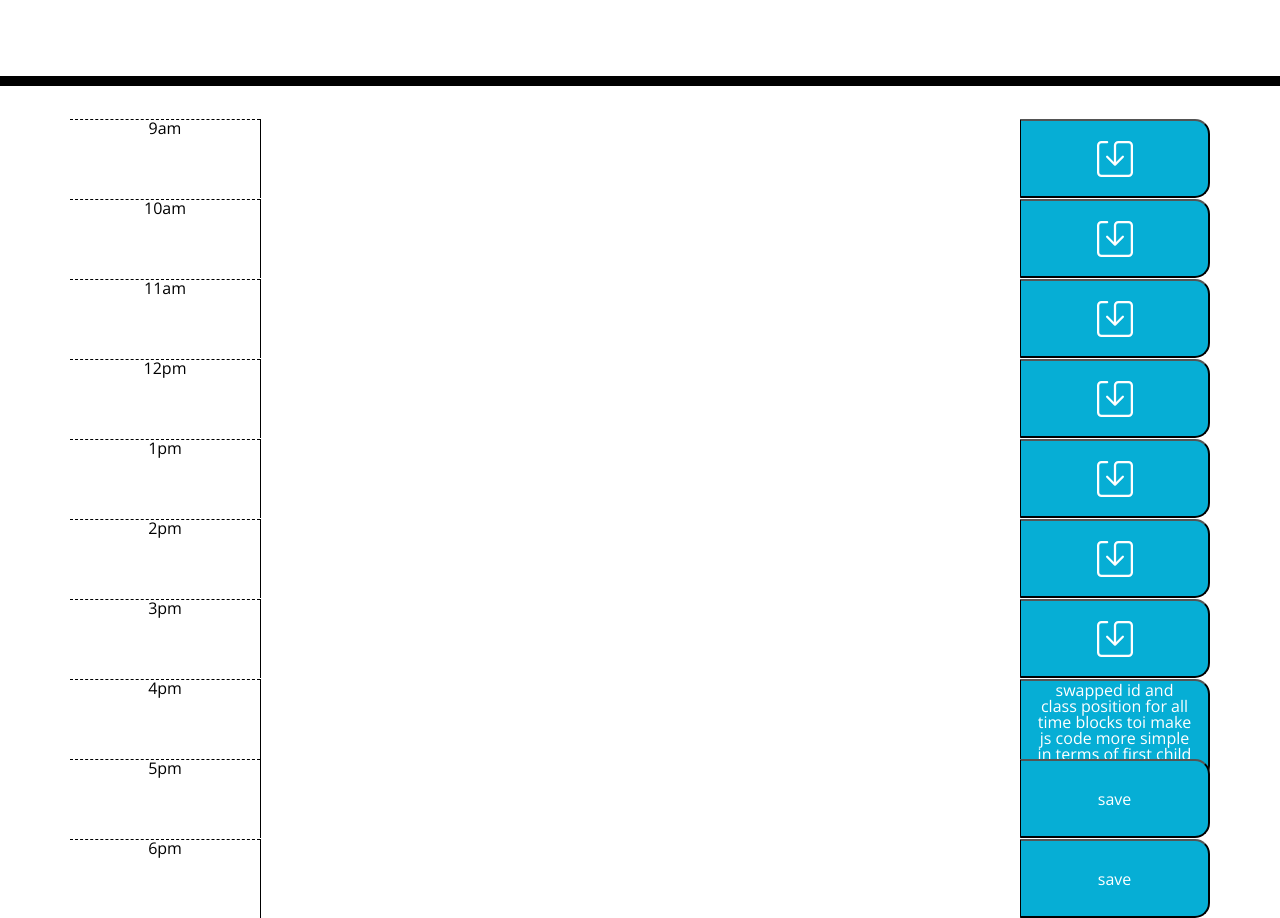
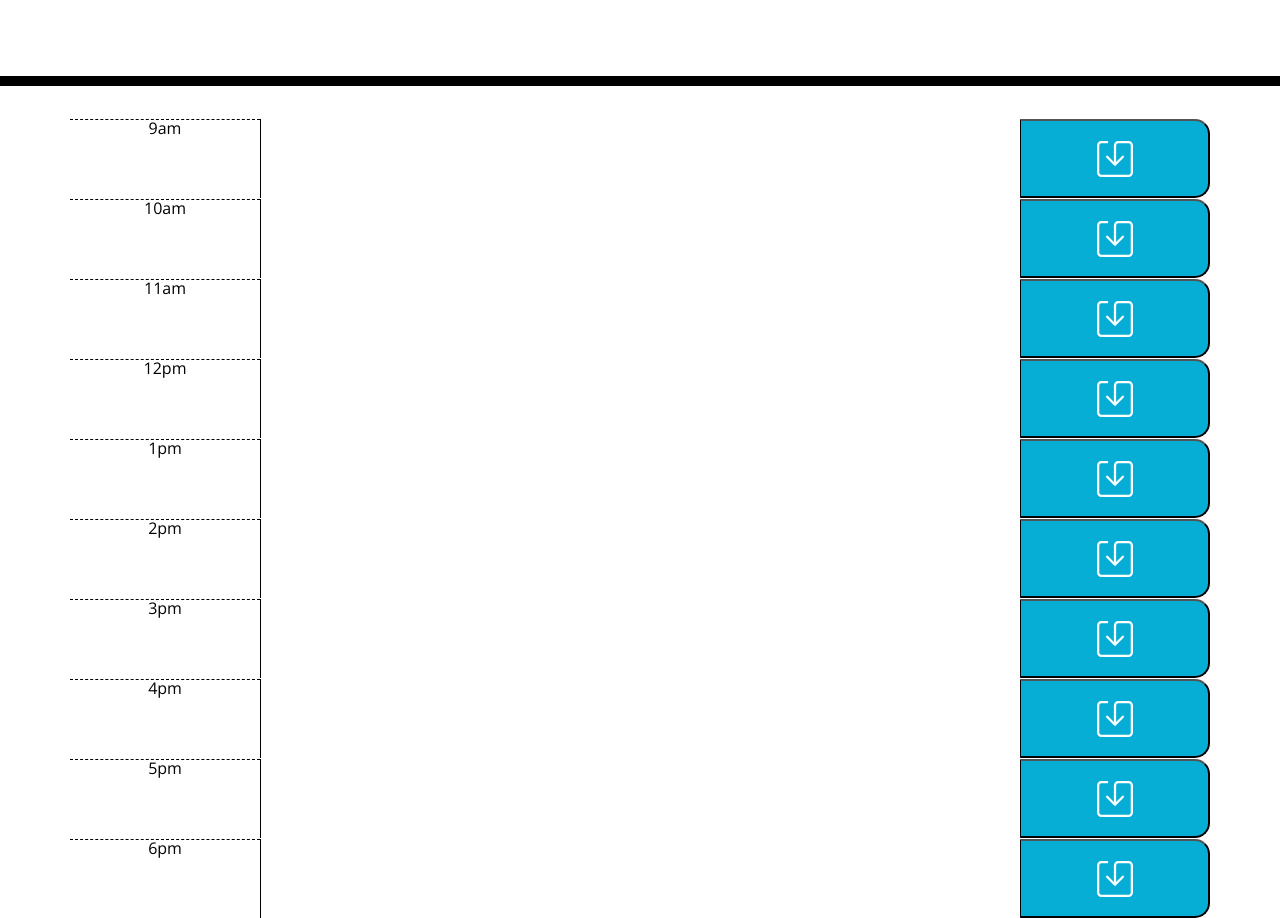
Before and after one commit to drae7299/Work_Day_Scheduler, a plain HTML site: page index.html in a window 1280 px wide. Shown: the part 182-1100 px from the top of the page. Drawn offline with nearby package versions, Linux system fonts and the light colour scheme.

Commit message:
finished adding in the remiaining save logos for the far right collums

```diff
--- a/index.html
+++ b/index.html
@@ -87,17 +87,29 @@
         <div id="16" class="row time-block">
             <div class="col-2 hour">4pm</div>
             <textarea class="col-8 description"></textarea>
-            <button class="saveBtn col-2">swapped id and class position for all time blocks toi make js code more simple in terms of first child and siblings</button>
+            <button class="saveBtn col-2"><svg xmlns="http://www.w3.org/2000/svg" width="36" height="36"
+                fill="currentColor" class="bi bi-save" viewBox="0 0 16 16">
+                <path
+                    d="M2 1a1 1 0 0 0-1 1v12a1 1 0 0 0 1 1h12a1 1 0 0 0 1-1V2a1 1 0 0 0-1-1H9.5a1 1 0 0 0-1 1v7.293l2.646-2.647a.5.5 0 0 1 .708.708l-3.5 3.5a.5.5 0 0 1-.708 0l-3.5-3.5a.5.5 0 1 1 .708-.708L7.5 9.293V2a2 2 0 0 1 2-2H14a2 2 0 0 1 2 2v12a2 2 0 0 1-2 2H2a2 2 0 0 1-2-2V2a2 2 0 0 1 2-2h2.5a.5.5 0 0 1 0 1H2z" />
+            </svg></button>
         </div>
         <div id="17" class="row time-block">
             <div class="col-2 hour">5pm</div>
             <textarea class="col-8 description"></textarea>
-            <button class="saveBtn col-2">save</button>
+            <button class="saveBtn col-2"><svg xmlns="http://www.w3.org/2000/svg" width="36" height="36"
+                fill="currentColor" class="bi bi-save" viewBox="0 0 16 16">
+                <path
+                    d="M2 1a1 1 0 0 0-1 1v12a1 1 0 0 0 1 1h12a1 1 0 0 0 1-1V2a1 1 0 0 0-1-1H9.5a1 1 0 0 0-1 1v7.293l2.646-2.647a.5.5 0 0 1 .708.708l-3.5 3.5a.5.5 0 0 1-.708 0l-3.5-3.5a.5.5 0 1 1 .708-.708L7.5 9.293V2a2 2 0 0 1 2-2H14a2 2 0 0 1 2 2v12a2 2 0 0 1-2 2H2a2 2 0 0 1-2-2V2a2 2 0 0 1 2-2h2.5a.5.5 0 0 1 0 1H2z" />
+            </svg></button>
         </div>
         <div id="18" class="row time-block">
             <div class="col-2 hour">6pm</div>
             <textarea class="col-8 description"></textarea>
-            <button class="saveBtn col-2">save</button>
+            <button class="saveBtn col-2"><svg xmlns="http://www.w3.org/2000/svg" width="36" height="36"
+                fill="currentColor" class="bi bi-save" viewBox="0 0 16 16">
+                <path
+                    d="M2 1a1 1 0 0 0-1 1v12a1 1 0 0 0 1 1h12a1 1 0 0 0 1-1V2a1 1 0 0 0-1-1H9.5a1 1 0 0 0-1 1v7.293l2.646-2.647a.5.5 0 0 1 .708.708l-3.5 3.5a.5.5 0 0 1-.708 0l-3.5-3.5a.5.5 0 1 1 .708-.708L7.5 9.293V2a2 2 0 0 1 2-2H14a2 2 0 0 1 2 2v12a2 2 0 0 1-2 2H2a2 2 0 0 1-2-2V2a2 2 0 0 1 2-2h2.5a.5.5 0 0 1 0 1H2z" />
+            </svg></button>
         </div>
     </div>
 
```
